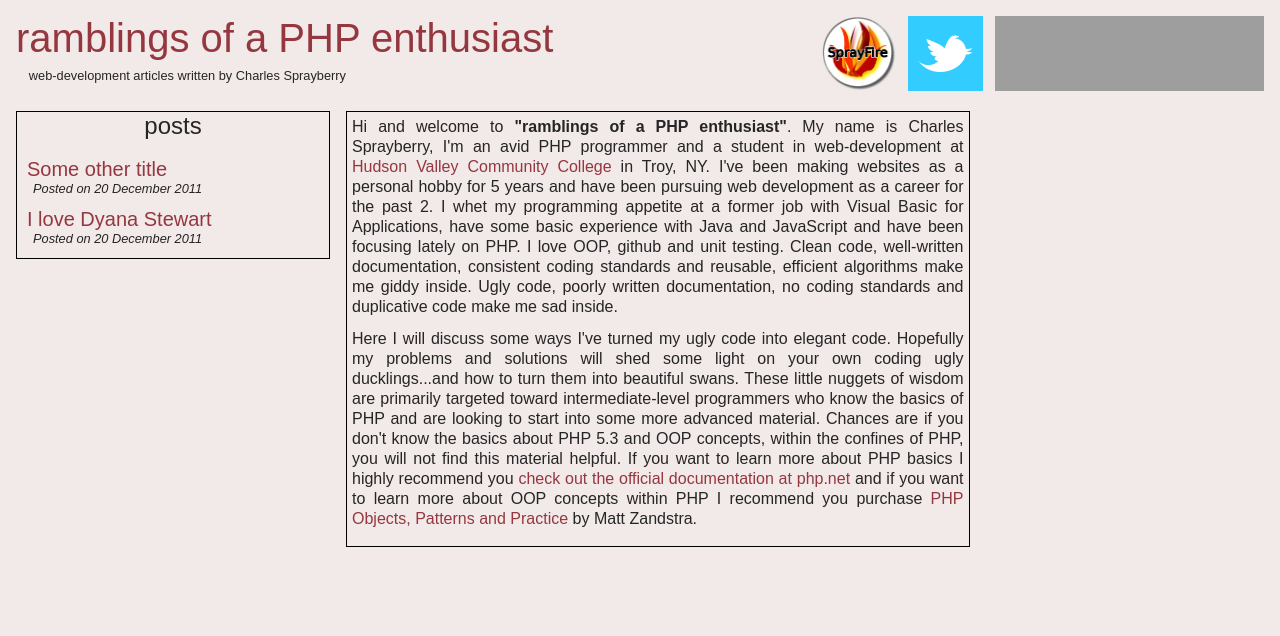
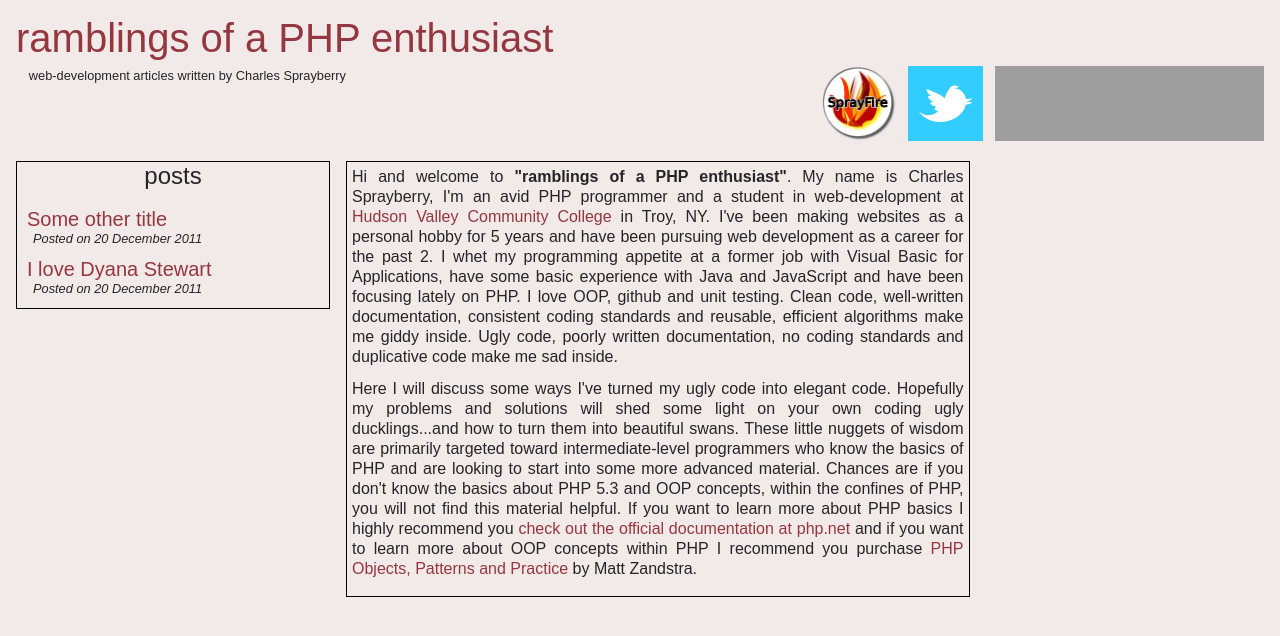
Before and after one commit to cspray/archived-blog, a Jekyll site: the page built from index.html, in a window 1280 px wide. Shown: the top 636 px of the page. Built offline with Jekyll 4.4.1, drawn with Linux system fonts in a browser that asks for light colours; grey boxes are pictures that could not be loaded.

Commit message:
UPD seeing if we can fix our social nav issues...again

```diff
--- a/_layouts/default.html
+++ b/_layouts/default.html
@@ -9,13 +9,8 @@
         <div id="content-container">
 
             <div id="content-header">
-
-            	<div class="float-left">
 	                <h1><a href="http://cspray.github.com/">ramblings of a PHP enthusiast</a></h1>
     	            <span class="byline">web-development articles written by Charles Sprayberry</span>
-    	    	</div>
-
-    	    	<div class="">
     	    		<ul class="navigation-menu horizontal-list float-right">
     	    			<a href="http://github.com/cspray/SprayFire">
     	    			<li>
@@ -33,8 +28,6 @@
 						</li>
 						</a>
     	    		</ul>
-    	    	</div>
-
             </div>
 
             <div id="content-body">
```
